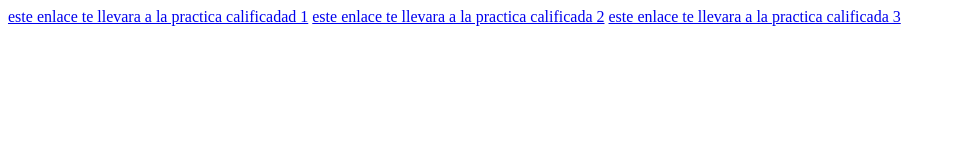
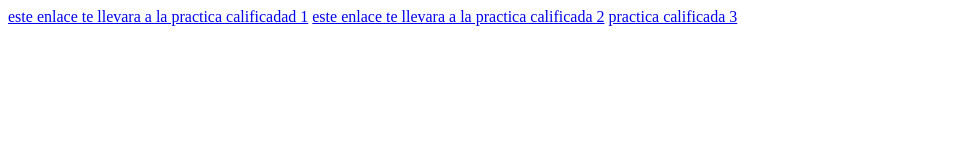
Before and after one commit to zucker1567/portafolio, a plain HTML site: page index.html in a window 1280 px wide. Shown: the whole page, without its empty margins (0-955 px from the left). Drawn offline with Linux system fonts and the light colour scheme.

Commit message:
actualizacion de html

```diff
--- a/index.html
+++ b/index.html
@@ -8,6 +8,6 @@
 <body>
     <a href="./practica 1/index.html">este enlace te llevara a la practica calificadad 1</a>
     <a href="./practica 2/index.html">este enlace te llevara a la practica calificada 2</a>
-    <a href="./practica 3/index.html">este enlace te llevara a la practica calificada 3</a>
+    <a href="./practica3/">practica calificada 3</a>
 </body>
 </html>
```
